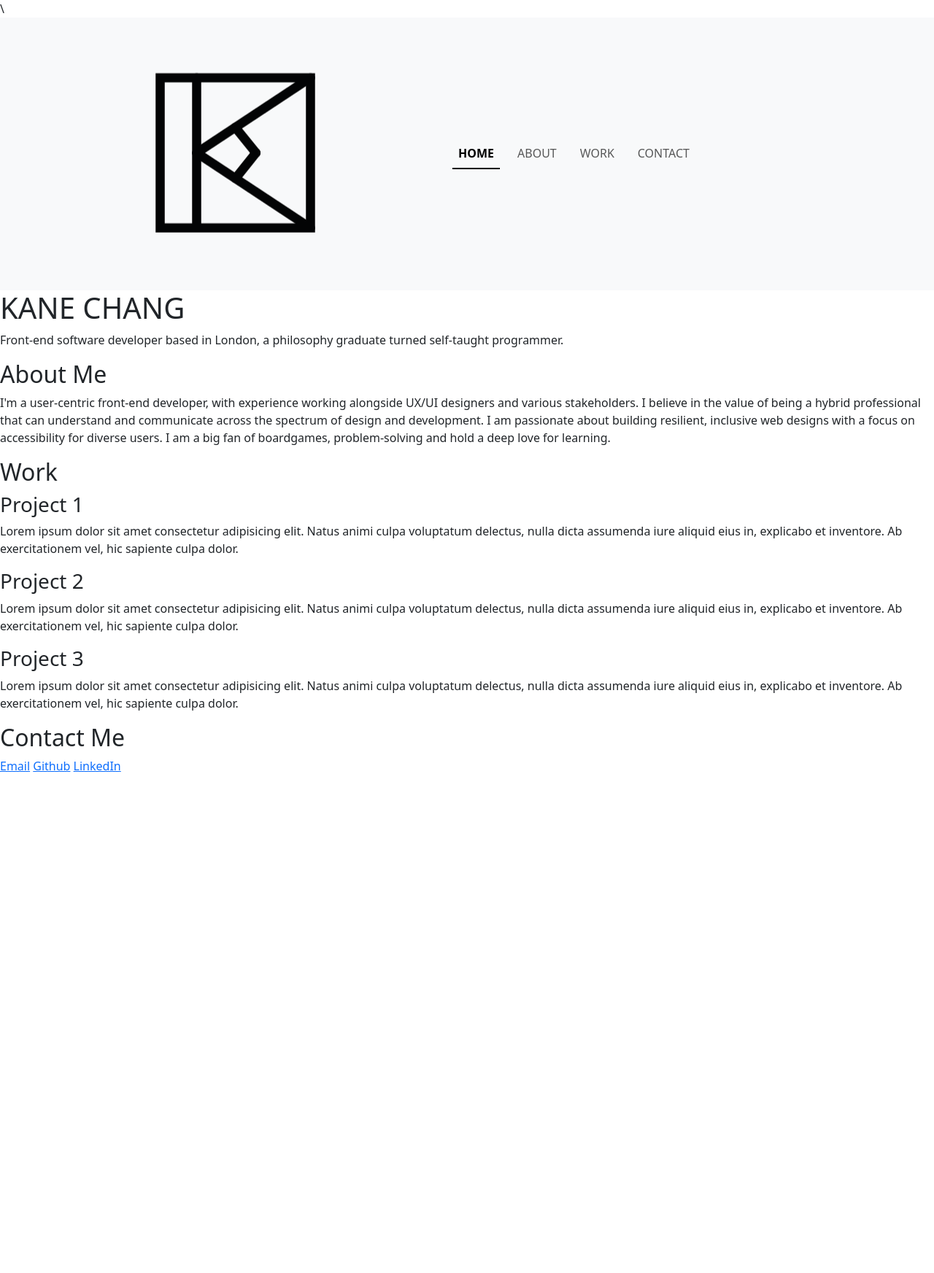
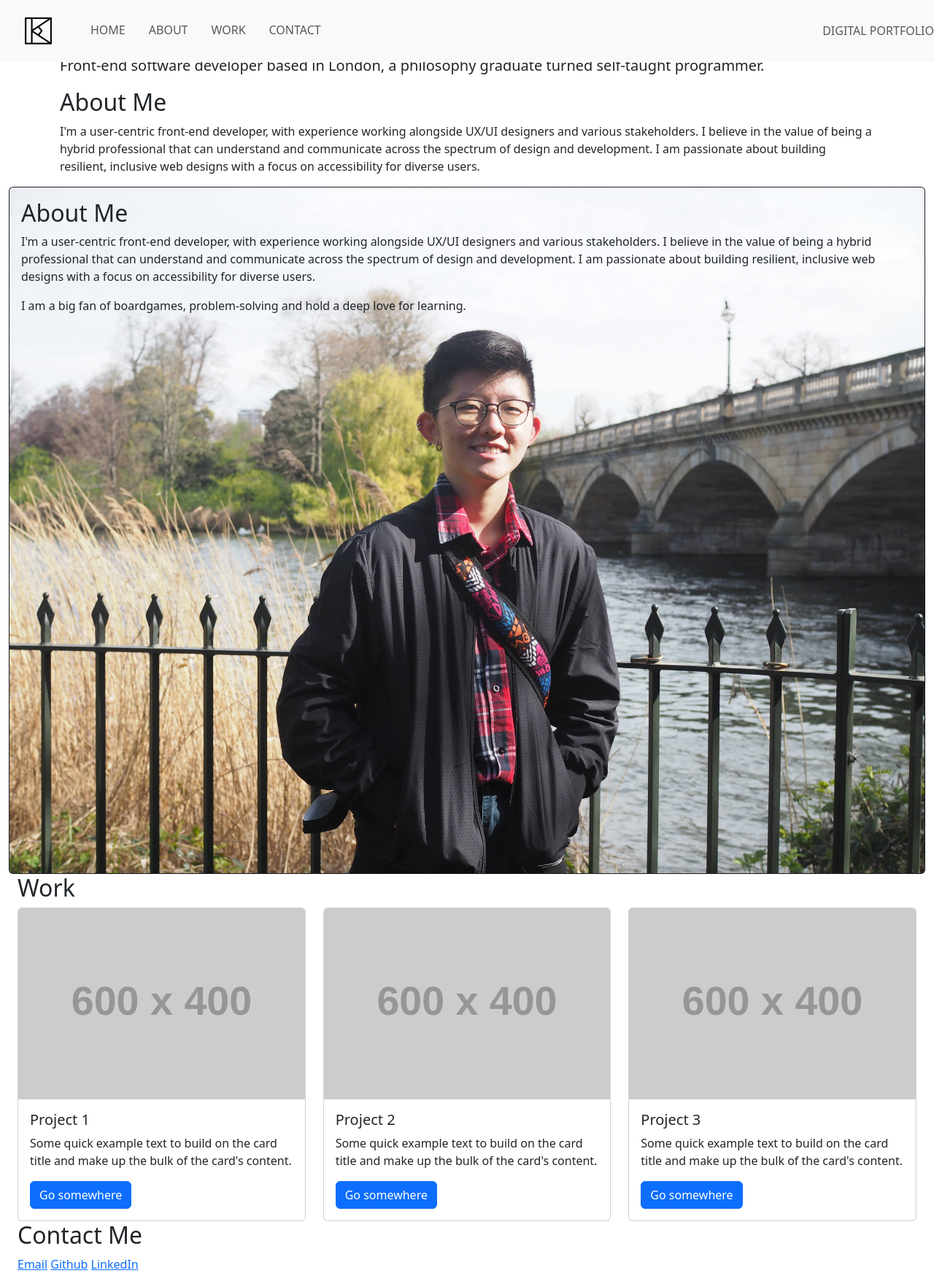
Before and after one commit to kane-chang/bootstrap-portfolio, a plain HTML site: page index.html in a window 1280 px wide. Shown: the whole page at 73% size. Before the commit the page ends 1062 px from the top, so only its background shows below. Drawn offline with nearby package versions, Linux system fonts and the light colour scheme; placeholder pictures from the web are drawn by us; a web font is replaced by a local one.

Commit message:
added bootstrap components

```diff
--- a/css/style.css
+++ b/css/style.css
@@ -0,0 +1,9 @@
+.custom-nav {
+    position: fixed;
+    width: 100%;
+    z-index: 100;
+}
+
+.navbar-brand img {
+    width: 100px;
+}
--- a/index.html
+++ b/index.html
@@ -8,7 +8,7 @@
     <!-- Bootstrap CSS -->
 
     <link href="https://cdn.jsdelivr.net/npm/bootstrap@5.3.0-alpha3/dist/css/bootstrap.min.css" rel="stylesheet"
-        integrity="sha384-KK94CHFLLe+nY2dmCWGMq91rCGa5gtU4mk92HdvYe+M/SXH301p5ILy+dN9+nJOZ" crossorigin="anonymous">\
+        integrity="sha384-KK94CHFLLe+nY2dmCWGMq91rCGa5gtU4mk92HdvYe+M/SXH301p5ILy+dN9+nJOZ" crossorigin="anonymous">
     <!-- Google fonts -->
     <link rel="preconnect" href="https://fonts.googleapis.com">
     <link rel="preconnect" href="https://fonts.gstatic.com" crossorigin>
@@ -16,93 +16,131 @@
         href="https://fonts.googleapis.com/css2?family=DM+Sans:ital,opsz,wght@0,9..40,300;0,9..40,400;1,9..40,400&family=Fahkwang:ital,wght@0,200;0,300;0,400;0,500;0,600;0,700;1,300&display=swap"
         rel="stylesheet">
     <link href="https://fonts.googleapis.com/css?family=Anton|Jura&display=swap" rel="stylesheet">
-    <link rel="stylesheet" href="css/index.css">
+    <link rel="stylesheet" href="css/style.css">
 
     <title>Kane Chang // Web Developer</title>
 </head>
 
 <body>
 
+    <!-- Nav bar -->
+    <nav class="navbar navbar-expand-lg navbar-light bg-light custom-nav">
 
-    <nav class="navbar navbar-expand-lg navbar-light bg-light">
-        <div class="container-fluid">
-            <!-- Brand Logo -->
-            <a class="navbar-brand" href="#home">
+        <!-- Brand logo  -->
+        <a class="navbar-brand" href="#">
             <img src="images/kane-logo.png" alt="Kane's logo which are the initials 'K' and 'C'">
         </a>
 
-            <!-- Collapsible Button -->
-            <button class="navbar-toggler" type="button" data-toggle="collapse" data-target="#collapsibleNavbar"
+        <!-- Collapsible button  -->
+        <button class="navbar-toggler" type="button" data-toggle="collapse" data-target="#navbarSupportedContent"
             aria-controls="navbarSupportedContent" aria-expanded="false" aria-label="Toggle navigation">
             <span class="navbar-toggler-icon"></span>
         </button>
 
-            <!-- Navbar Links -->
-            <div class="collapse navbar-collapse" id="collapsibleNavbar">
+        <!-- Nav links -->
+        <div class="collapse navbar-collapse" id="navbarSupportedContent">
             <ul class="navbar-nav nav-underline">
-                    <li class="nav-item">
-                        <a class="nav-link active" aria-current="page" href="#home">HOME</a>
+                <li class="nav-item active">
+                    <a class="nav-link" href="#">HOME</span></a>
                 </li>
                 <li class="nav-item">
-                        <a class="nav-link" href="#about">ABOUT</a>
+                    <a class="nav-link" href="#">ABOUT</a>
                 </li>
                 <li class="nav-item">
-                        <a class="nav-link" href="#work">WORK</a>
+                    <a class="nav-link" href="#">WORK</a>
                 </li>
                 <li class="nav-item">
-                        <a class="nav-link" href="#contact">CONTACT</a>
+                    <a class="nav-link" href="#">CONTACT</a>
                 </li>
             </ul>
         </div>
+
+        <!-- Nav text  -->
+        <span class="navbar-text">DIGITAL PORTFOLIO</span>
+    </nav>
+
+    <!-- Hero Banner Introduction -->
+    <div class="jumbotron jumbotron-fluid">
+        <div class="container">
+            <h1 class="display-4">KANG CHANG</h1>
+            <p class="lead">Front-end software developer based in London, a philosophy graduate turned self-taught
+                programmer.</p>
+        </div>
     </div>
 
-        <!-- <span class="digital-portfolio">DIGITAL PORTFOLIO</span> -->
-    </nav>
 
 
-    <section class="hero-banner">
-        <div>
-            <h1>KANE CHANG</h1>
-            <p>Front-end software developer based in London, a philosophy graduate turned self-taught programmer.</p>
+    <main class="page-wrapper container-fluid">
+        <!-- about me -->
+        <div class="jumbotron jumbotron-fluid">
+            <div class="container">
+                <h2>About Me</h2>
+                <p>I'm a user-centric front-end developer, with experience working alongside UX/UI
+                    designers and various stakeholders. I believe in the value of being a hybrid professional that can understand and
+                    communicate across the spectrum of design and development. I am passionate about building resilient, inclusive
+                    web designs with a focus on accessibility for diverse users.</p>
             </div>
-    </section>
+        </div>
 
-    <main class="page-wrapper">
-        <!-- about me -->
-        <section class="page-section" id="about">
-            <h2>About Me</h2>
-            <p>I'm a user-centric front-end developer, with experience working alongside UX/UI designers and various
-                stakeholders. I believe in the value of being a hybrid professional that can understand and communicate
-                across the spectrum of design and development. I am passionate about building resilient, inclusive web
-                designs with a focus on accessibility for diverse users. I am a big fan of boardgames, problem-solving
-                and
-                hold a deep love for learning.
+            <div class="card bg-dark text-white">
+                <img class="card-img" src="images/P1010142.JPG" alt="photo of Kane">
+                <div class="card-img-overlay">
+                    <h2 class="card-title text-dark">About Me</h2>
+                    <p class="card-text text-dark">I'm a user-centric front-end developer, with experience working alongside UX/UI
+                        designers and various stakeholders. I believe in the value of being a hybrid professional that can understand and
+                        communicate across the spectrum of design and development. I am passionate about building resilient, inclusive
+                        web designs with a focus on accessibility for diverse users.</p>
+                    <p class="card-text text-dark">I am a big fan of boardgames, problem-solving and hold a deep love for learning.
                     </p>
-        </section>
+                </div>
+            </div>
+        </div>
 
         <!-- portfolio container -->
-        <section class="page-section" id="work">
-            <h2>Work</h2>
-            <section class="project" id="project-1">
-                <h3>Project 1</h3>
-                <p>Lorem ipsum dolor sit amet consectetur adipisicing elit. Natus animi culpa voluptatum delectus, nulla
-                    dicta assumenda iure aliquid eius in, explicabo et inventore. Ab exercitationem vel, hic sapiente
-                    culpa dolor.</p>
-            </section>
-            <section class="project" id="project-2">
-                <h3>Project 2</h3>
-                <p>Lorem ipsum dolor sit amet consectetur adipisicing elit. Natus animi culpa voluptatum delectus, nulla
-                    dicta assumenda iure aliquid eius in, explicabo et inventore. Ab exercitationem vel, hic sapiente
-                    culpa dolor.</p>
-            </section>
-            <section class="project" id="project-3">
-                <h3>Project 3</h3>
-                <p>Lorem ipsum dolor sit amet consectetur adipisicing elit. Natus animi culpa voluptatum delectus, nulla
-                    dicta assumenda iure aliquid eius in, explicabo et inventore. Ab exercitationem vel, hic sapiente
-                    culpa dolor.</p>
-            </section>
+        <div class="container-fluid content">
+            <h2 class="sectionHeading">Work</h2>
+            <div class="row work-projects">
+              <!-- Card 1 -->
+              <div class="cardContainer col-lg-4 col-md-4 col-sm-12">
+                <div class="card">
+                  <img src="https://placehold.co/600x400.png" class="card-img-top" alt="...">
+                  <div class="card-body">
+                    <h5 class="card-title">Project 1</h5>
+                    <p class="card-text">Some quick example text to build on the card title and make up the bulk of the card's
+                      content.</p>
+                    <a href="#" class="btn btn-primary">Go somewhere</a>
+                  </div>
+                </div>
+              </div>
+              <!-- End card 1 -->
 
-        </section>
+              <!-- Card 2 -->
+              <div class="cardContainer col-lg-4 col-md-4 col-sm-12">
+                <div class="card">
+                  <img src="https://placehold.co/600x400.png" class="card-img-top" alt="...">
+                  <div class="card-body">
+                    <h5 class="card-title">Project 2</h5>
+                    <p class="card-text">Some quick example text to build on the card title and make up the bulk of the card's
+                      content.</p>
+                    <a href="#" class="btn btn-primary">Go somewhere</a>
+                  </div>
+                </div>
+              </div>
+              <!-- End card 2 -->
+
+              <!-- Card 3 -->
+              <div class="cardContainer col-lg-4 col-md-4 col-sm-12">
+                <div class="card">
+                  <img src="https://placehold.co/600x400.png" class="card-img-top" alt="...">
+                  <div class="card-body">
+                    <h5 class="card-title">Project 3</h5>
+                    <p class="card-text">Some quick example text to build on the card title and make up the bulk of the card's
+                      content.</p>
+                    <a href="#" class="btn btn-primary">Go somewhere</a>
+                  </div>
+                </div>
+              </div>
+              <!-- End card 3 -->
 
         <!-- contact -->
         <section class="page-section contact" id="contact">
@@ -117,11 +155,14 @@
 
 
     <!-- Popper.js, then Bootstrap JS -->
-    <script src="https://cdn.jsdelivr.net/npm/@popperjs/core@2.11.7/dist/umd/popper.min.js"
-        integrity="sha384-zYPOMqeu1DAVkHiLqWBUTcbYfZ8osu1Nd6Z89ify25QV9guujx43ITvfi12/QExE"
+    <script src="https://code.jquery.com/jquery-3.2.1.slim.min.js"
+        integrity="sha384-KJ3o2DKtIkvYIK3UENzmM7KCkRr/rE9/Qpg6aAZGJwFDMVNA/GpGFF93hXpG5KkN"
         crossorigin="anonymous"></script>
-    <script src="https://cdn.jsdelivr.net/npm/bootstrap@5.3.0-alpha3/dist/js/bootstrap.min.js"
-        integrity="sha384-Y4oOpwW3duJdCWv5ly8SCFYWqFDsfob/3GkgExXKV4idmbt98QcxXYs9UoXAB7BZ"
+    <script src="https://cdn.jsdelivr.net/npm/popper.js@1.12.9/dist/umd/popper.min.js"
+        integrity="sha384-ApNbgh9B+Y1QKtv3Rn7W3mgPxhU9K/ScQsAP7hUibX39j7fakFPskvXusvfa0b4Q"
+        crossorigin="anonymous"></script>
+    <script src="https://cdn.jsdelivr.net/npm/bootstrap@4.0.0/dist/js/bootstrap.min.js"
+        integrity="sha384-JZR6Spejh4U02d8jOt6vLEHfe/JQGiRRSQQxSfFWpi1MquVdAyjUar5+76PVCmYl"
         crossorigin="anonymous"></script>
 </body>
 
```
Also changed, not shown: images/P1010142.JPG (added). Lines whose indentation alone changed are shown as unchanged.
